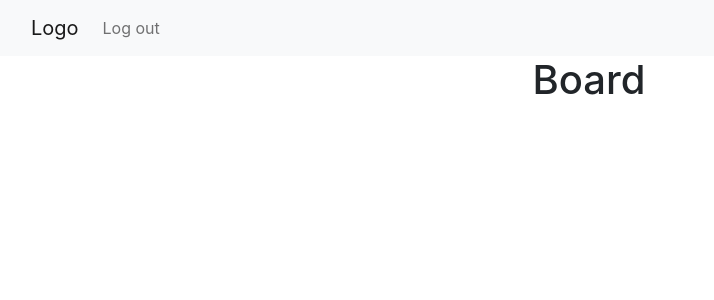
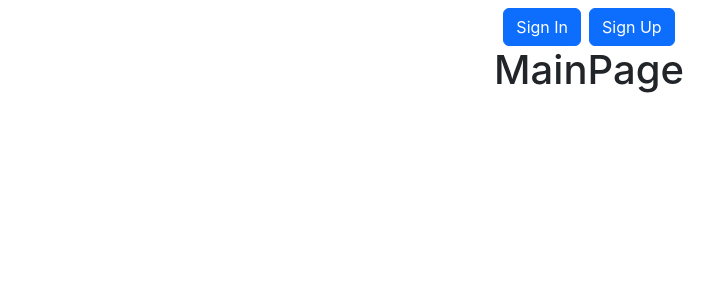
Before and after one commit to sucelius/your-game, a React (Create React App) app in the folder client/: page / in a window 1280 px wide. Shown: the top 300 px of the page, without its empty margins (51-765 px from the left). Built offline with nearby package versions, Linux system fonts and the light colour scheme.

Commit message:
Edited navbar

```diff
--- a/client/package.json
+++ b/client/package.json
@@ -12,6 +12,7 @@
     "react-bootstrap": "^2.7.2",
     "react-dom": "^18.2.0",
     "react-redux": "^8.0.5",
+    "react-router-dom": "^6.8.2",
     "react-scripts": "5.0.1",
     "redux": "^4.2.1",
     "redux-devtools-extension": "^2.13.9",
--- a/client/src/App.js
+++ b/client/src/App.js
@@ -2,19 +2,30 @@
 import './App.css';
 import { Provider } from "react-redux";
 import {store} from './store'
-// import {NavBar} from "./widgets";
-
+import {Router, Routes, Link, Route, Outlet} from 'react-router-dom'
 import {GameBoard , NavBar} from './components'
+import {Button} from "react-bootstrap";
 
 function App() {
   return (
-    <Provider store={store}>
+
     <div className="App">
+      <nav className='mt-2 flex justify-content-end'>
+        <Link to='/signin'>
+          <Button className="me-2" type="button">Sign In</Button>
+        </Link>
+        <Link to='/signup'>
+          <Button type="button">Sign Up</Button>
+        </Link>
+      </nav>
+      <Routes>
+        <Route path="/" element={<h1>MainPage</h1>} />
+        <Route path="/signin" element={<h1>SignIn</h1>} />
+        <Route path="/signup" element={<h1>SignUp</h1>} />
+      </Routes>
+      <Outlet />
+    </div>
 
-      <NavBar />
-      <GameBoard/>
-    </div>
-    </Provider>
   );
 }
 
--- a/client/src/components/NavBar/NavBar.jsx
+++ b/client/src/components/NavBar/NavBar.jsx
@@ -16,7 +16,7 @@ export function NavBar() {
 
           <Nav className="me-auto">
             {user
-              ? <Nav.Link href="/signin">Log out</Nav.Link>
+              ? <Link to="/"><div>Log out</div></Link>
               : <>
                 <Nav.Link href="/signin">Sign In</Nav.Link>
                 <Nav.Link href="/signup">Sign Up</Nav.Link>
--- a/client/src/index.js
+++ b/client/src/index.js
@@ -2,6 +2,15 @@ import React from "react";
 import ReactDOM from "react-dom/client";
 import "./index.css";
 import App from "./App";
+import {BrowserRouter} from "react-router-dom";
+import {store} from "./store";
+import {Provider} from "react-redux";
 
 const root = ReactDOM.createRoot(document.getElementById("root"));
-root.render(<App />);
+root.render(
+  <Provider store={store}>
+    <BrowserRouter>
+      <App/>
+    </BrowserRouter>
+  </Provider>
+);
```
Also changed, not shown: 1 other file (tests, documents, lock files or other folders).
